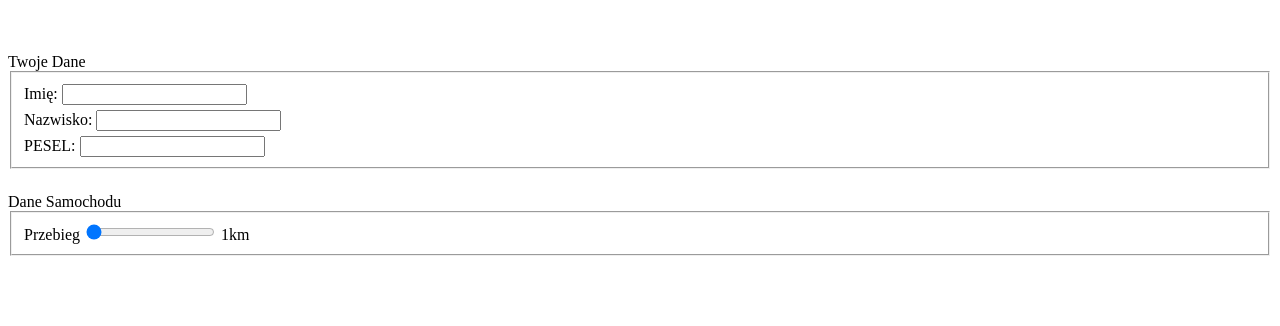
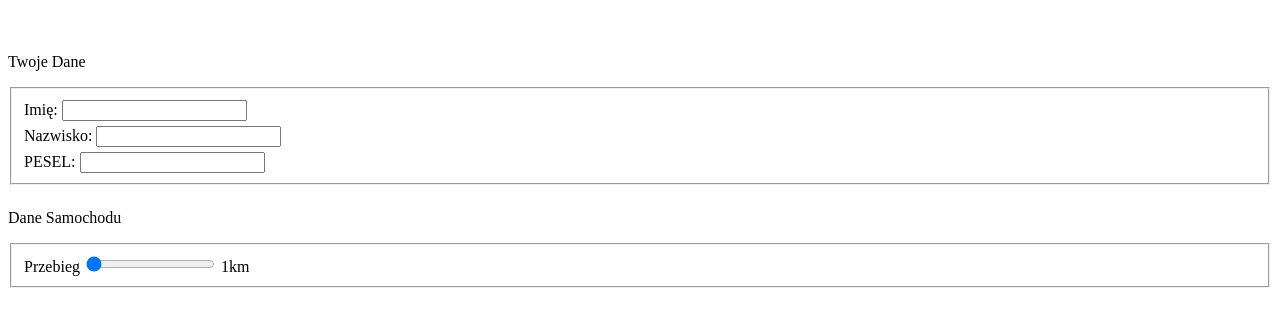
Before and after one commit to MikolajMarek4tigr2/Formularz-samochodu, a plain HTML site: page index.html in a window 1280 px wide. Shown: the part 90-416 px from the top of the page. Drawn offline with Linux system fonts and the light colour scheme.

Commit message:
Update 3
- added fieldset

```diff
--- a/style.css
+++ b/style.css
@@ -19,3 +19,7 @@ h1 {
 select {
     margin-top: 7px;
 }
+
+fieldset {
+    margin-top: 1rem;
+}
```
